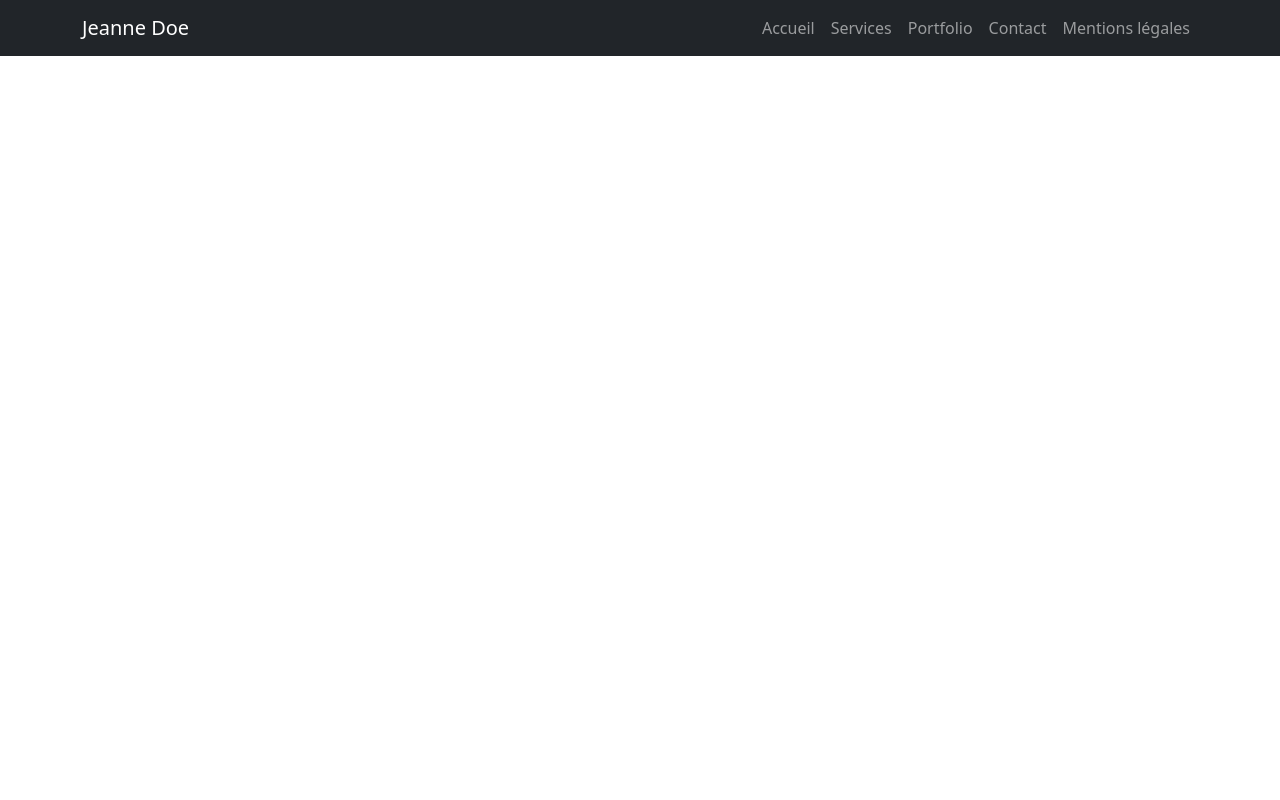
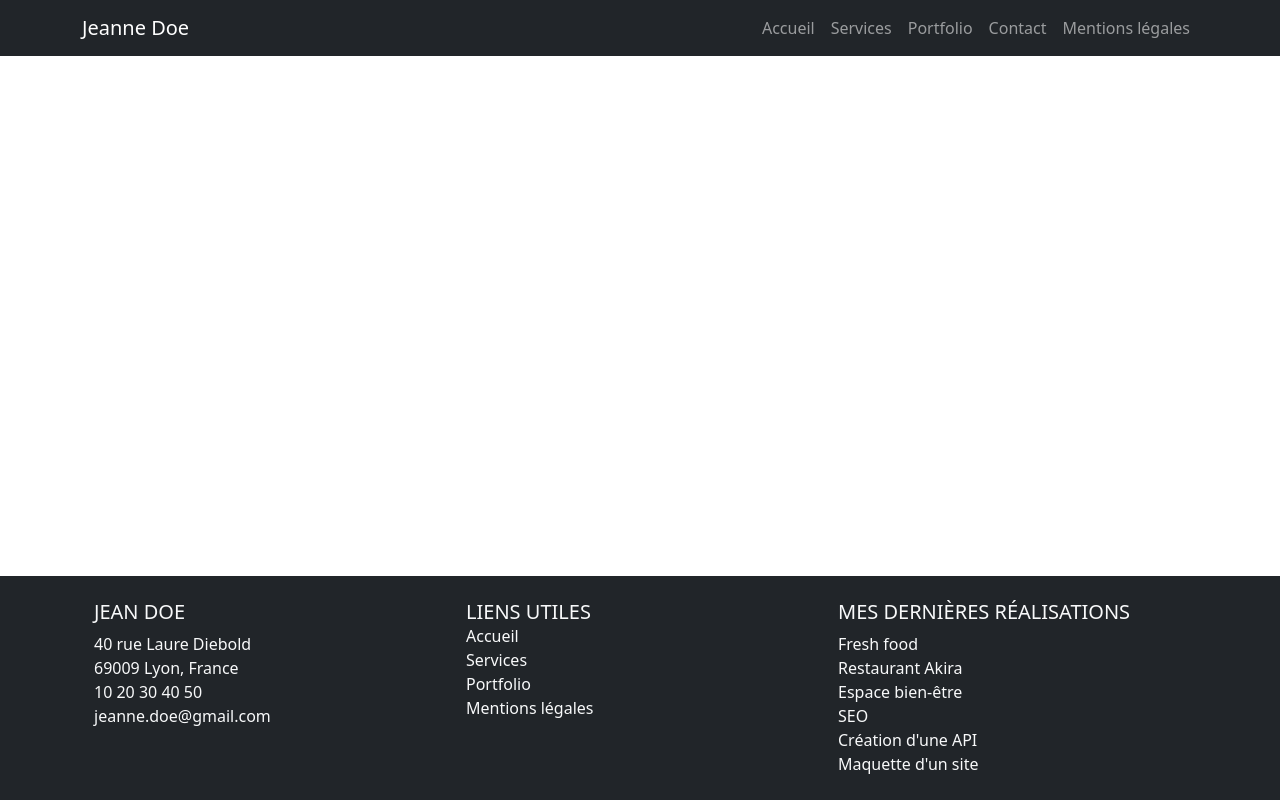
Before and after one commit to eltchiss/monprojetreact, a React (Create React App) app: page / in a window 1280 px wide. Built offline with nearby package versions, Linux system fonts and the light colour scheme.

Commit message:
add footer

```diff
--- a/src/App.js
+++ b/src/App.js
@@ -6,6 +6,7 @@ import './App.css';
 
 
 import Navigationbar from './components/Navigationbar';
+import Footer from "./components/Footer";
 
 
 
@@ -13,6 +14,7 @@ export default function App() {
   return (
     <div className="App">
       <Navigationbar/>
+      <Footer/>
     </div>
   );
 }
--- /dev/null
+++ b/src/components/Footer.js
@@ -0,0 +1,51 @@
+import React from 'react';
+
+const Footer = () => {
+  return (
+    <footer className="bg-dark text-light text-center text-lg-start fixed-bottom">
+      {/* Grid container */}
+      <div className="container p-4">
+        {/* Grid row */}
+        <div className="row">
+          {/* Grid column */}
+          <div className="col-12 col-md-4 mb-4 mb-md-0">
+            <h5 className="text-uppercase">Jean Doe</h5>
+            <ul className="list-unstyled mb-0">
+              <li>40 rue Laure Diebold</li>
+              <li>69009 Lyon, France</li>
+              <li>10 20 30 40 50</li>
+              <li>jeanne.doe@gmail.com</li>
+            </ul>
+          </div>
+
+
+          <div className="col-12 col-md-4 mb-4 mb-md-0">
+            <h5 className="text-uppercase mb-0">Liens utiles</h5>
+            <ul className="list-unstyled">
+              <li><a href="#!" className="link-light text-decoration-none">Accueil</a></li>
+              <li><a href="#!" className="link-light text-decoration-none">Services</a></li>
+              <li><a href="#!" className="link-light text-decoration-none">Portfolio</a></li>
+              <li><a href="#!" className="link-light text-decoration-none">Mentions légales</a></li>
+            </ul>
+          </div>
+
+          <div className="col-12 col-md-4 mb-4 mb-md-0">
+            <h5 className="text-uppercase">Mes dernières réalisations</h5>
+            <ul className="list-unstyled mb-0">
+              <li><a href="#!" className="link-light text-decoration-none">Fresh food</a></li>
+              <li><a href="#!" className="link-light text-decoration-none">Restaurant Akira</a></li>
+              <li><a href="#!" className="link-light text-decoration-none">Espace bien-être</a></li>
+              <li><a href="#!" className="link-light text-decoration-none">SEO</a></li>
+              <li><a href="#!" className="link-light text-decoration-none">Création d'une API</a></li>
+              <li><a href="#!" className="link-light text-decoration-none">Maquette d'un site</a></li>
+            </ul>
+          </div>
+        </div>
+      </div>
+
+    </footer>
+
+  );
+};
+
+export default Footer;
```
